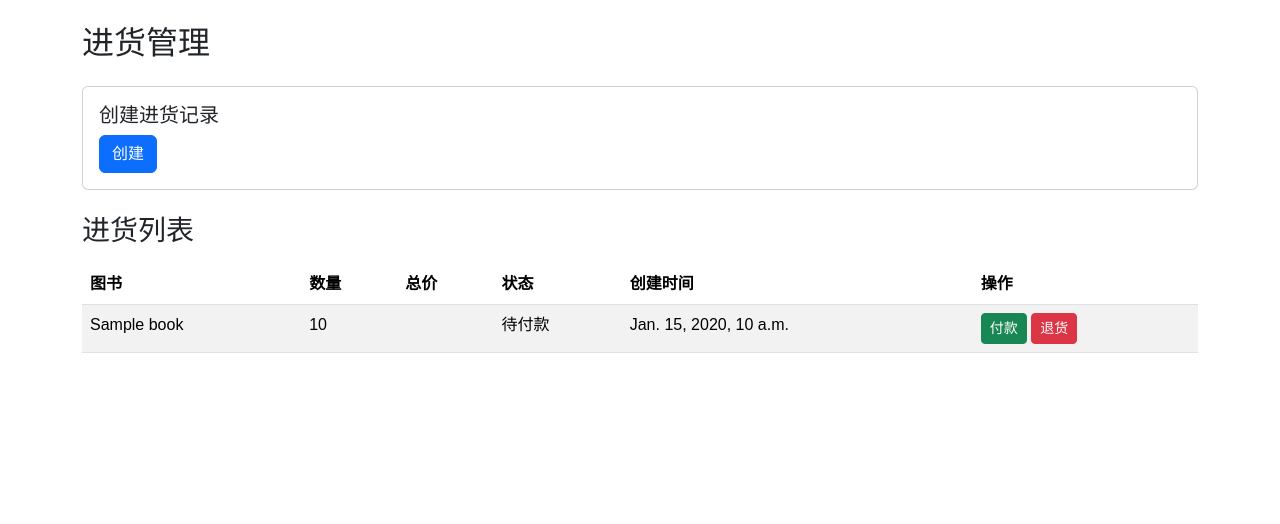
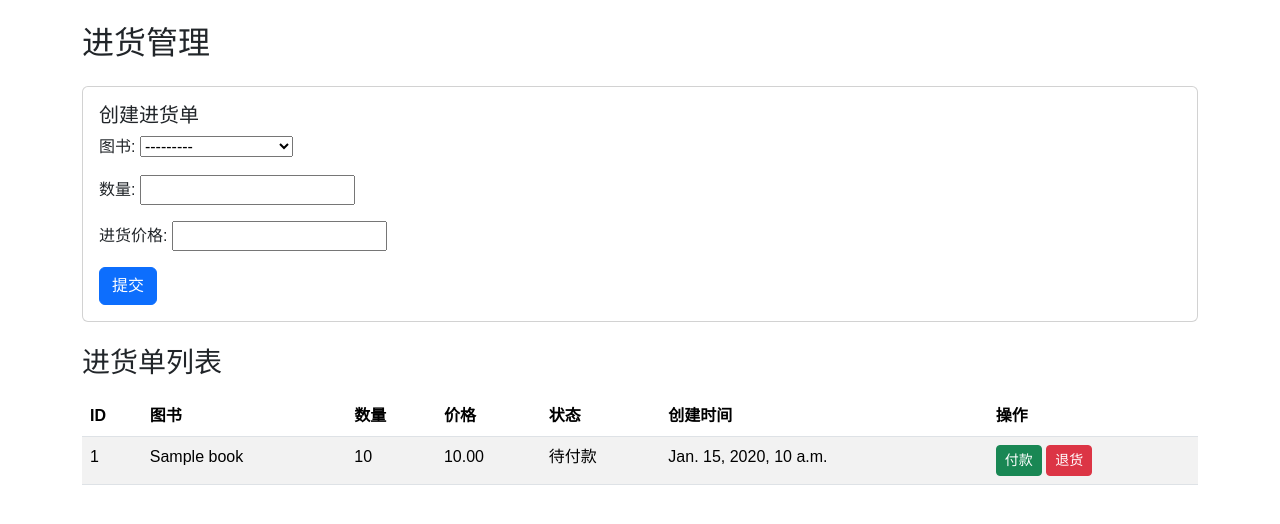
Before and after one commit to Y1Zzz4/db-midhw, a Django app: page /purchase-management/ in a window 1280 px wide. Shown: the part 62-586 px from the top of the page. Run offline with Django 3.2, Linux system fonts and the light colour scheme; a user stored in the database is signed in; tables that the repository leaves empty hold one stand-in row (values such as "Sample post").

Commit message:
真·真·last dance

```diff
--- a/book_store/main/templates/purchase_management.html
+++ b/book_store/main/templates/purchase_management.html
@@ -9,31 +9,28 @@
         {% endfor %}
     </div>
 {% endif %}
+
+<!-- 创建进货单 -->
 <div class="card mb-4">
     <div class="card-body">
-        <h5 class="card-title">创建进货记录</h5>
-        <form method="post" action="{% url 'add_purchase' %}" class="needs-validation" novalidate>
+        <h5 class="card-title">创建进货单</h5>
+        <form method="post" action="{% url 'add_purchase' %}">
             {% csrf_token %}
-            {% for field in form %}
-                <div class="mb-3">
-                    <label for="{{ field.id_for_label }}" class="form-label">{{ field.label }}</label>
-                    {{ field }}
-                    {% if field.errors %}
-                        <div class="invalid-feedback d-block">{{ field.errors }}</div>
-                    {% endif %}
-                </div>
-            {% endfor %}
-            <button type="submit" class="btn btn-primary">创建</button>
+            {{ purchase_form.as_p }}
+            <button type="submit" class="btn btn-primary">提交</button>
         </form>
     </div>
 </div>
-<h3 class="mb-3">进货列表</h3>
+
+<!-- 进货单列表 -->
+<h3 class="mb-3">进货单列表</h3>
 <table class="table table-striped">
     <thead>
         <tr>
+            <th>ID</th>
             <th>图书</th>
             <th>数量</th>
-            <th>总价</th>
+            <th>价格</th>
             <th>状态</th>
             <th>创建时间</th>
             <th>操作</th>
@@ -42,42 +39,35 @@
     <tbody>
         {% for purchase in purchases %}
             <tr>
+                <td>{{ purchase.id }}</td>
                 <td>{{ purchase.book.title }}</td>
                 <td>{{ purchase.quantity }}</td>
-                <td>{{ purchase.total_price }}</td>
+                <td>{{ purchase.price }}</td>
                 <td>{{ purchase.get_status_display }}</td>
                 <td>{{ purchase.created_at }}</td>
                 <td>
                     {% if purchase.status == 'pending' %}
-                        <a href="{% url 'pay_purchase' purchase.id %}" class="btn btn-sm btn-success">付款</a>
-                        <a href="{% url 'return_purchase' purchase.id %}" class="btn btn-sm btn-danger">退货</a>
+                        <form method="post" action="{% url 'pay_purchase' purchase.id %}" style="display:inline;">
+                            {% csrf_token %}
+                            <button type="submit" class="btn btn-success btn-sm">付款</button>
+                        </form>
+                        <form method="post" action="{% url 'return_purchase' purchase.id %}" style="display:inline;">
+                            {% csrf_token %}
+                            <button type="submit" class="btn btn-danger btn-sm">退货</button>
+                        </form>
                     {% elif purchase.status == 'paid' and not purchase.is_stocked %}
-                        <a href="{% url 'add_to_stock' purchase.id %}" class="btn btn-sm btn-primary">入库</a>
-                    {% elif purchase.is_stocked %}
-                        <span class="text-muted">已入库</span>
+                        <form method="post" action="{% url 'add_to_stock' purchase.id %}" style="display:inline;">
+                            {% csrf_token %}
+                            <button type="submit" class="btn btn-primary btn-sm">入库</button>
+                        </form>
                     {% endif %}
                 </td>
             </tr>
         {% empty %}
             <tr>
-                <td colspan="6" class="text-center">暂无进货记录</td>
+                <td colspan="7" class="text-center">暂无进货单</td>
             </tr>
         {% endfor %}
     </tbody>
 </table>
-<script>
-    (function () {
-        'use strict'
-        var forms = document.querySelectorAll('.needs-validation')
-        Array.prototype.slice.call(forms).forEach(function (form) {
-            form.addEventListener('submit', function (event) {
-                if (!form.checkValidity()) {
-                    event.preventDefault()
-                    event.stopPropagation()
-                }
-                form.classList.add('was-validated')
-            }, false)
-        })
-    })();
-</script>
 {% endblock %}
--- a/book_store/main/views.py
+++ b/book_store/main/views.py
@@ -140,6 +140,9 @@
         messages.error(request, '无权限执行此操作')
         return redirect('purchase_management')
     purchase = get_object_or_404(Purchase, id=purchase_id)
+    if purchase.status == 'returned':
+        messages.error(request, '此进货单已退货，无法付款')
+        return redirect('purchase_management')
     if purchase.status != 'pending':
         messages.error(request, '只能对待付款的进货单进行付款')
         return redirect('purchase_management')
@@ -157,14 +160,21 @@
 @login_required
 def return_purchase(request, purchase_id):
     if request.user.user_type not in ['superadmin', 'admin']:
-        return redirect('home')
+        messages.error(request, '无权限执行此操作')
+        return redirect('purchase_management')
     purchase = get_object_or_404(Purchase, id=purchase_id)
-    if purchase.status == '未付款':
-        purchase.status = '已退货'
-        purchase.save()
+    if request.method != 'POST':
+        messages.error(request, '无效的请求方式')
+        return redirect('purchase_management')
+    if purchase.status != 'pending':
+        messages.error(request, '只能对未付款的进货单退货')
+        return redirect('purchase_management')
+    purchase.status = 'returned'
+    purchase.save()
+    messages.success(request, f'进货单 {purchase.id} 已退货')
     return redirect('purchase_management')
 
-# 入库操作（新版）
+# 入库操作
 @login_required
 def add_to_stock(request, purchase_id):
     if not (request.user.is_superuser or request.user.user_type in ['superadmin', 'admin']):
```
